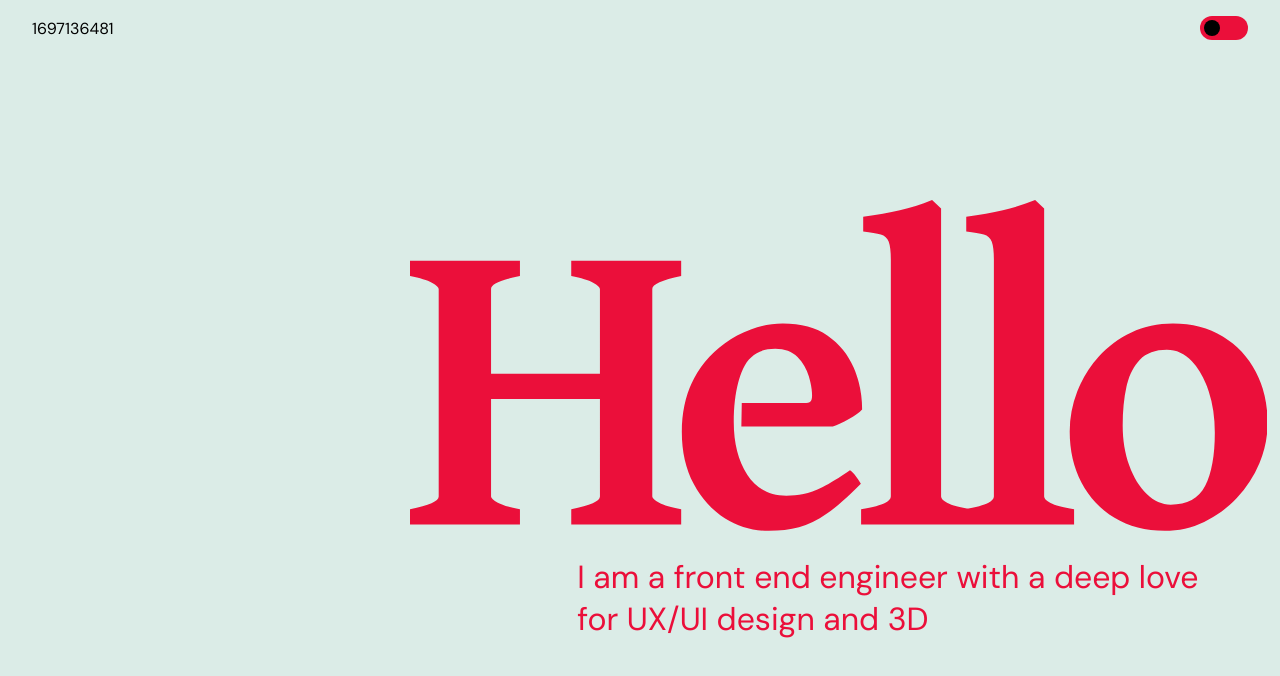
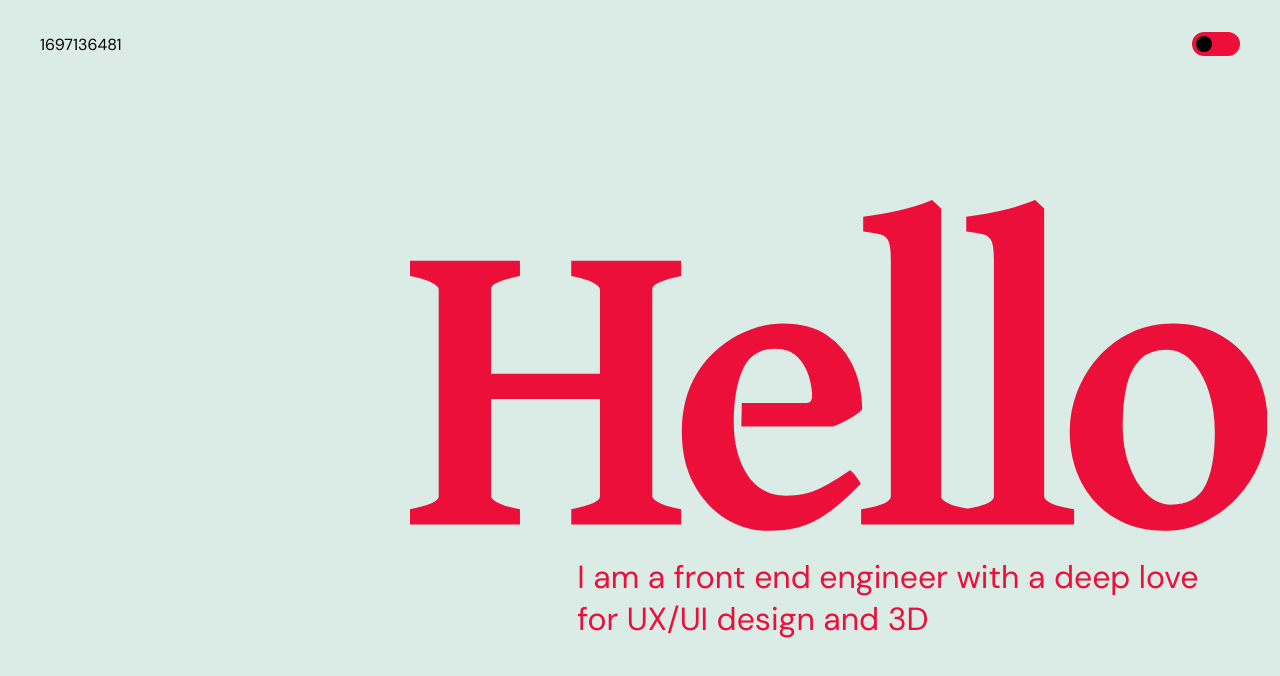
Before and after one commit to ilmandone/mauti-2024, a Vue app: page / in a window 1280 px wide. Shown: the top 676 px of the page. Built offline with nearby package versions, Linux system fonts and the light colour scheme; a web font is replaced by a local one.

Commit message:
feat(header): set elements padding for resolutions

```diff
--- a/src/components/sections/S-Header.vue
+++ b/src/components/sections/S-Header.vue
@@ -39,7 +39,7 @@ header {
 
     box-sizing: border-box;
 
-    padding: 1rem 2rem;
+    padding: 2rem 2rem;
 
     display: flex;
     flex-direction: row;
@@ -47,5 +47,17 @@ header {
     align-items: center;
 
     @include utils.zIndex('header');
+
+    @include utils.media('t') {
+        padding: 2.5rem 3rem;
+    }
+
+    @include utils.media('tl') {
+        padding: 2rem 2.5rem;
+    }
+
+    @include utils.media('dl') {
+        padding: 3rem 3.5rem;
+    }
 }
 </style>
```
